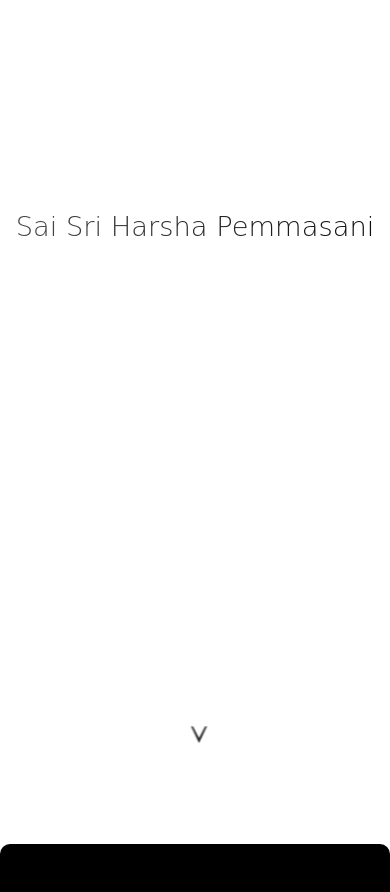
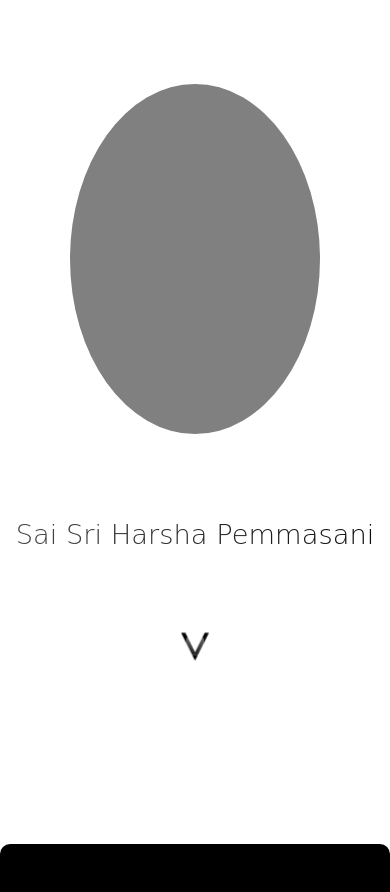
Before and after one commit to Harshachowdary06/updatedPortfolio, a plain HTML site: page index.html in a window 390 px wide. Shown: the top 892 px of the page. Drawn offline with Linux system fonts and the light colour scheme.

Commit message:
fixed bug in mobile view

```diff
--- a/css/index.css
+++ b/css/index.css
@@ -137,10 +137,11 @@ body {
   display: block;
   position: fixed;
   overflow: hidden;
+  text-align: center;
 }
 
 .myName {
-
+  margin-top: 5vh;
   font-family: cursive;
   font-size: 7dvw;
   text-align: center;
@@ -164,18 +165,17 @@ body {
   z-index: 2;
 }
 #scrollSection2{
-  position: fixed;
-  width: 50px;
-  height: 50px;
-  top: 85vh;
-  left: 45%;
-
+  width: 60px;
+  justify-content: center;
+  align-items: center;
+  margin: 30px auto;
 }
 .arrow-down {
   width: 35px;
   height: 35px;
-  margin-left:23px;
-  margin-top: 10px;
+  box-sizing: border-box;
+  margin-left: 30px;
+  border: 5px solid black;
   background: linear-gradient(0deg, white ,black,grey);
   background-size: 400% 400%;      /* taller gradient for vertical scroll */
   clip-path: polygon(
@@ -187,6 +187,14 @@ body {
     15% 0%       /* inward fold left */
   );
   animation: gradientScrollDown 0.7s ease infinite, scaleChanger 3s ease infinite;
+}
+
+.profileImage{
+  width: 250px;              /* or any size you want */
+  height: 250px;
+  background-color: gray;    /* placeholder color; replace with background-image or <img> later */
+  border-radius: 50%;        /* make it circular */
+  margin: 10vh auto;
 }
 
 
@@ -222,11 +230,17 @@ body {
     display: none;
   }
   .myName {
-  margin-top: 25vh;
+  margin-top: 5vh;
+}
+#scrollSection2{
+  margin: 10vh auto;
 }
 .arrow-down{
-
-  width: 15px;
-  height: 15px;
+  width: 25px;
+  height: 25px;
+}
+.profileImage{
+  width: 250px;              /* or any size you want */
+  height: 350px;
 }
 }
--- a/index.html
+++ b/index.html
@@ -17,7 +17,13 @@
 
 
 
-      <div class="myNamesection">
+
+
+      <div class="profileImage">
+
+      </div>
+
+        <div class="myNamesection">
         <h1 class="myName">Sai Sri Harsha Pemmasani</h1>
       </div>
 
--- a/js/indexDesktopNavBar.js
+++ b/js/indexDesktopNavBar.js
@@ -20,9 +20,3 @@ function openPopUp() {
   const popupActionNavBar = document.getElementById("popedUpActionBar");
   popupActionNavBar.style.display = "flex";
 }
-
-document.getElementById("scrollDown").addEventListener("click", () => {
-  document
-    .getElementsByClassName("secondSection")[0]
-    .scrollIntoView({ behavior: "smooth" });
-});
```
